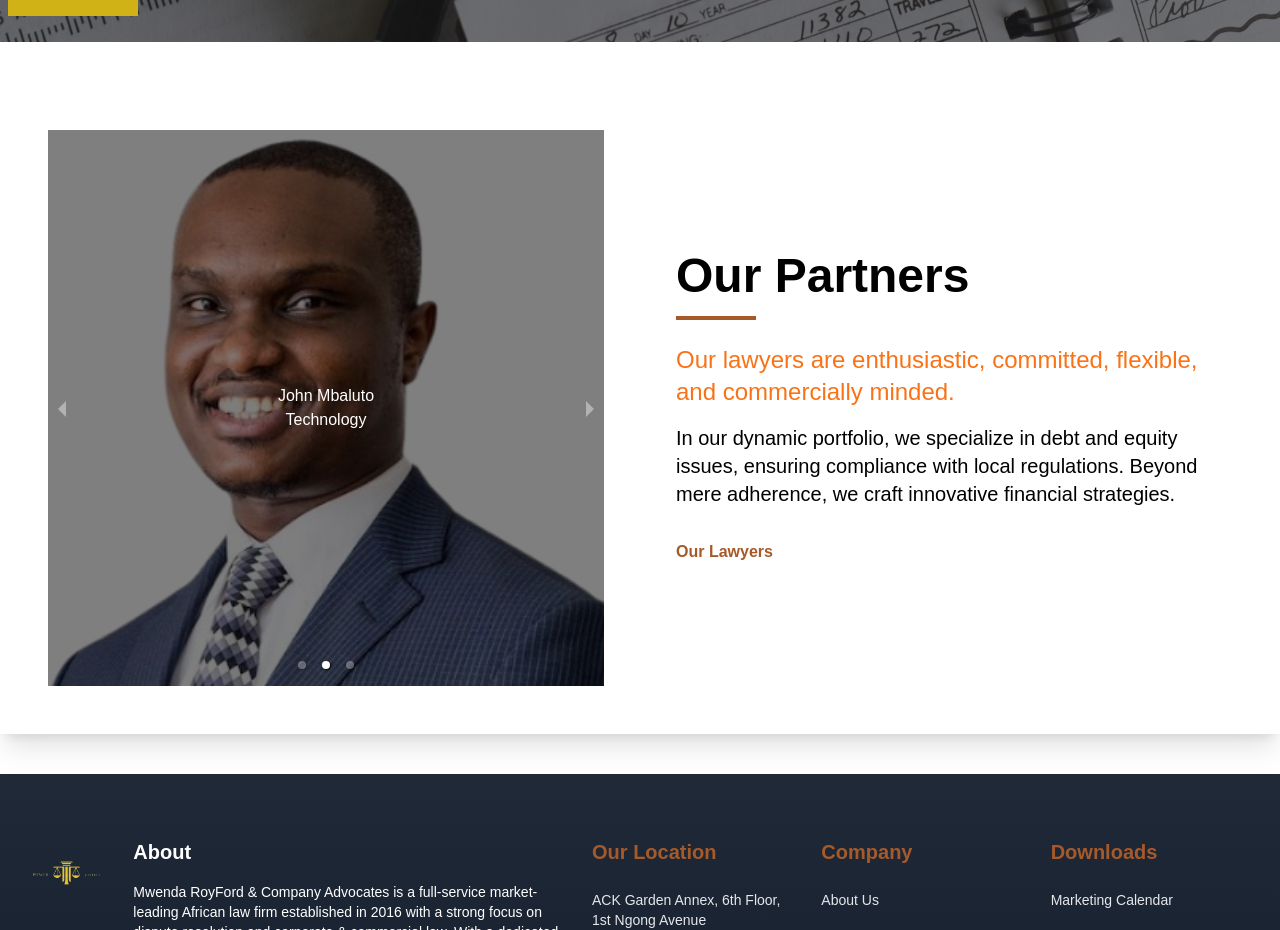
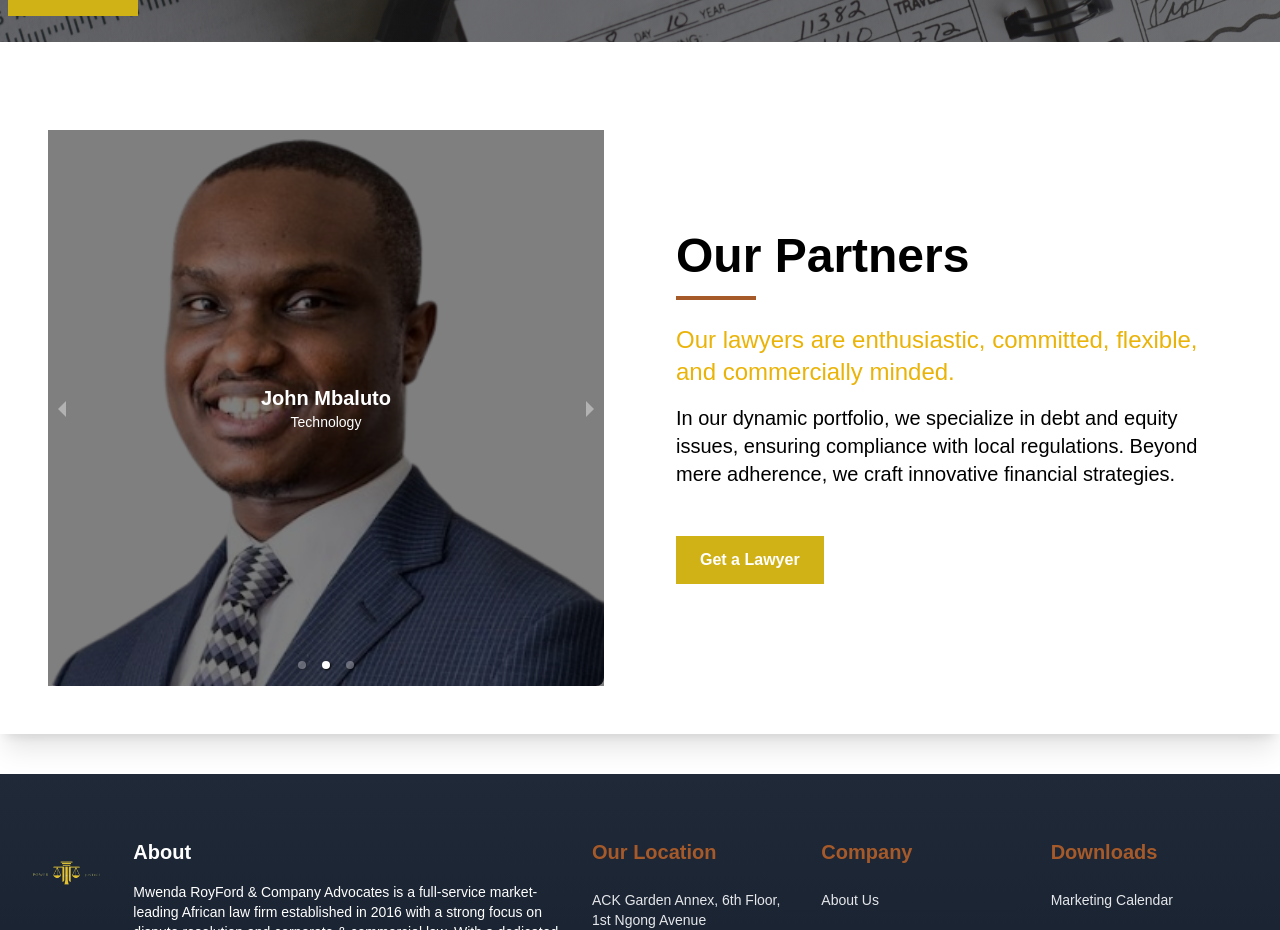
Before and after one commit to rencyngina/law-firm, a Next.js app: page / in a window 1280 px wide. Shown: the part 2260-3190 px from the top of the page. Built offline with nearby package versions, Linux system fonts and the light colour scheme.

Commit message:
update patner cards

```diff
--- a/src/components/patners.jsx
+++ b/src/components/patners.jsx
@@ -2,6 +2,7 @@ import React from "react";
 import { Carousel } from "react-responsive-carousel";
 import "react-responsive-carousel/lib/styles/carousel.min.css";
 import Image from "next/image";
+import Link from "next/link";
 
 const Partners = () => {
   const partners = [
@@ -41,13 +42,13 @@ const Partners = () => {
                   src={partner.image}
                   width={500}
                   height={400}
-                  className="w-full h-full object-cover"
+                  className="w-full h-full object-cover rounded-lg"
                   alt={partner.name}
                 />
                 <div className="absolute inset-0 bg-black bg-opacity-50 flex items-center justify-center">
-                  <div className="text-white">
-                    <h3>{partner.name}</h3>
-                    <p>{partner.sector}</p>
+                  <div className="text-white text-center">
+                    <h3 className="text-xl font-bold">{partner.name}</h3>
+                    <p className="text-sm">{partner.sector}</p>
                   </div>
                 </div>
               </div>
@@ -59,7 +60,7 @@ const Partners = () => {
             Our Partners
           </h1>
           <div className="w-20 h-1 bg-[#A65A2A] mb-6"></div>
-          <p className="text-orange-500 text-lg lg:text-xl xl:text-2xl mb-4">
+          <p className="text-yellow-500 text-lg lg:text-xl xl:text-2xl mb-4">
             Our lawyers are enthusiastic, committed, flexible, and commercially
             minded.
           </p>
@@ -68,12 +69,16 @@ const Partners = () => {
             ensuring compliance with local regulations. Beyond mere adherence,
             we craft innovative financial strategies.
           </p>
-          <a
-            href="#contact"
-            className="text-[#A65A2A] font-semibold hover:underline"
+        <button
+            className="mt-4 font-extrabold text-white py-3 px-6 hover:bg-yellow-500 transition duration-300"
+            style={{
+              background: "rgb(208,178,22)",
+            }}
           >
-            Our Lawyers
-          </a>
+            <Link href="/about" className="text-white">
+              Get a Lawyer
+            </Link>
+          </button>
         </div>
       </div>
     </div>
```
